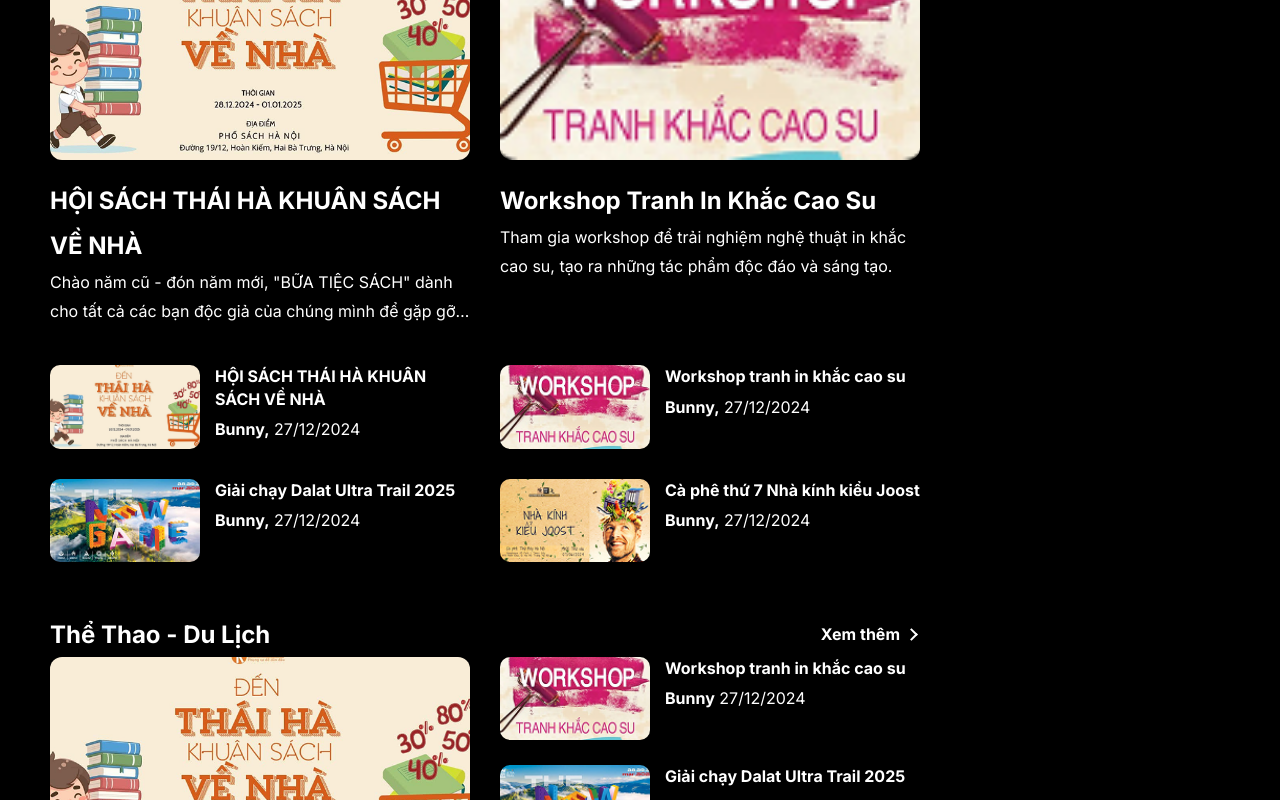
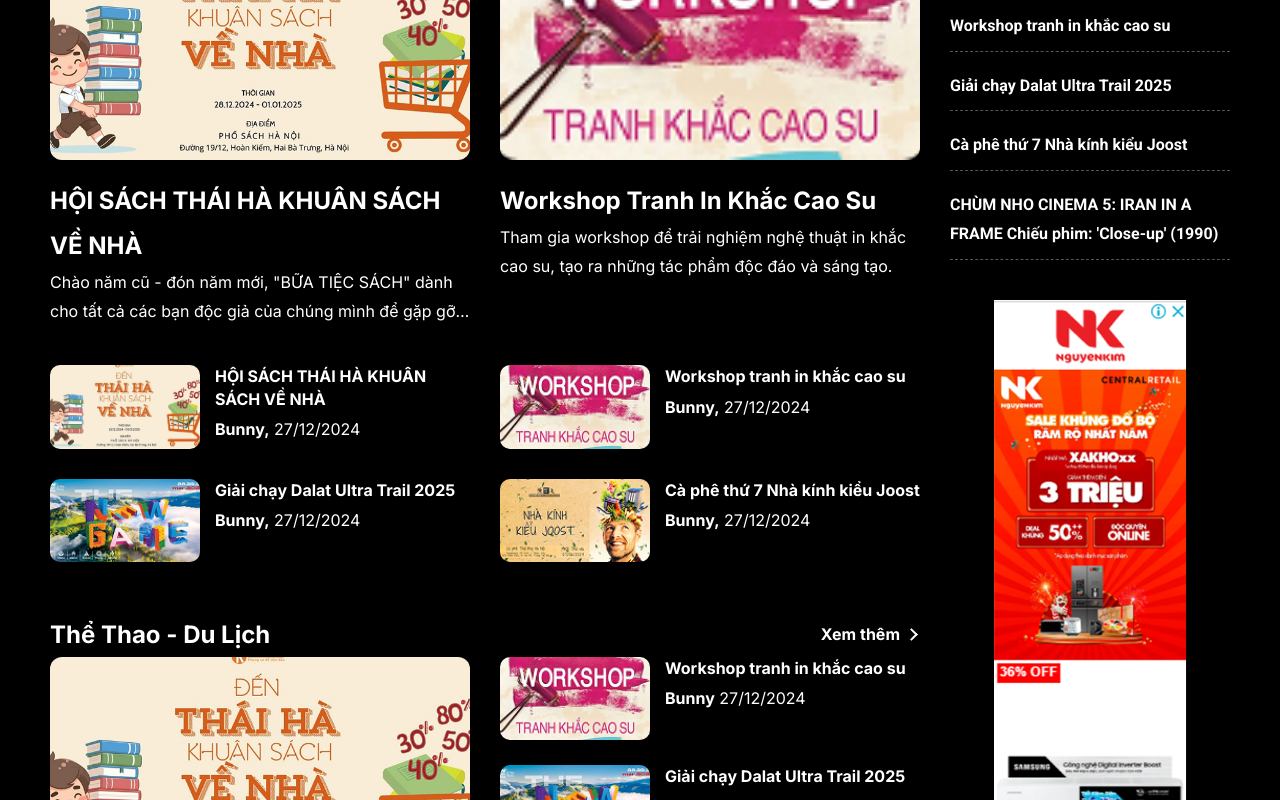
Before and after one commit to AGL-NguyenHaiHoangGiang/my-ticket-app, a React (Vite) app in the folder frontend/: page /tin-tuc in a window 1280 px wide. Shown: the part 1197-1997 px from the top of the page. Built offline with nearby package versions, Linux system fonts and the light colour scheme.

Commit message:
complete blog site

```diff
--- a/frontend/src/pages/blog/blogBottom.jsx
+++ b/frontend/src/pages/blog/blogBottom.jsx
@@ -4,6 +4,7 @@ import OtherNews from "./blogBottom/otherNews";
 import DataBlog from "./data/dataBlog";
 import BigCardNews from "../../components/blog/bigCardNews";
 import VerticalPostItem from "../../components/blog/verticalPostItem";
+import BlogSide from "./blogBottom/blogSide";
 
 const BlogBottom = () => {
   const sportNews = {
@@ -41,6 +42,7 @@ const BlogBottom = () => {
             verticalPost={movieNews.verticalPost}
           />
         </div>
+        <BlogSide />
       </div>
     </div>
   );
--- a/frontend/src/pages/blog/blogSide.jsx
+++ b/frontend/src/pages/blog/blogBottom/blogSide.jsx
@@ -1,5 +1,6 @@
-import SideItem from "../../components/blog/sideItem";
-import DataBlog from "./data/dataBlog";
+import SideItem from "../../../components/blog/sideItem";
+import DataBlog from "../data/dataBlog";
+import adsBanner from "../../../assets/images/blog/ad-banner.png";
 
 const BlogSide = () => {
   const blogSideData = DataBlog.slice(0, 5).map((item) => (
@@ -8,11 +9,16 @@ const BlogSide = () => {
   console.log("Blog Side Data:", blogSideData);
 
   return (
-    <div className="blog-side">
+    <div className="blog__side">
       <div className="heading">
         <h2 class="title">Đọc nhiều</h2>
       </div>
       <ul className="side__block">{blogSideData}</ul>
+      <div class="side__block pc-only">
+        <a href="#" class="add-banner">
+          <img src={adsBanner} alt="ads" />
+        </a>
+      </div>
     </div>
   );
 };
--- a/frontend/src/pages/news.jsx
+++ b/frontend/src/pages/news.jsx
@@ -2,7 +2,7 @@ import React from "react";
 import BlogSection1 from "./blog/blogSection1";
 import TrendingNews from "./blog/trendingNews";
 import BlogBottom from "./blog/blogBottom";
-import BlogSide from "./blog/blogSide";
+import BlogSide from "./blog/blogBottom/blogSide";
 
 const News = () => {
   return (
@@ -13,8 +13,6 @@ const News = () => {
       <TrendingNews />
       {/* blog bottom */}
       <BlogBottom />
-      {/* blog side */}
-      <BlogSide />
     </React.Fragment>
   );
 };
```
